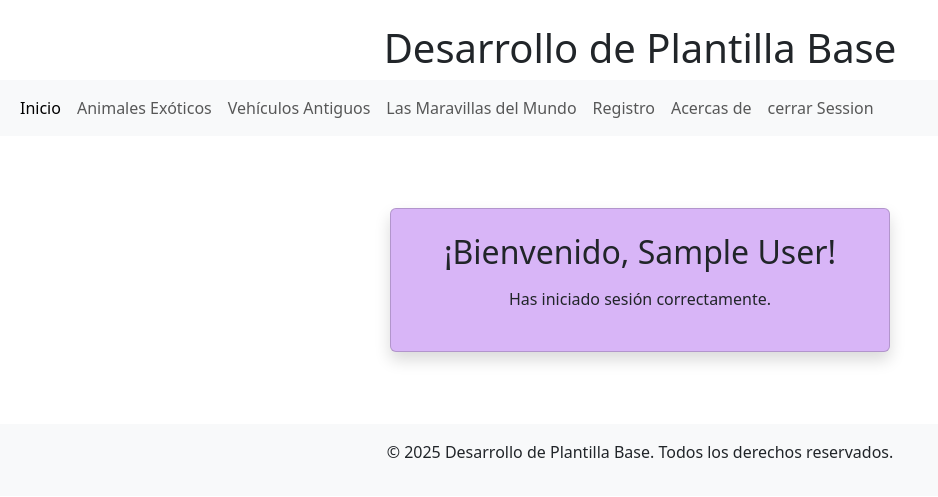
After one commit to CarvajalGael/pagina_plantillas, a Flask app: page /bienvenido in a window 1280 px wide. The commit adds this page. Shown: the top 497 px of the page, without its empty margins (0-938 px from the left). Run offline with Flask 3, Linux system fonts and the light colour scheme; the visitor is signed in with stand-in values (Sample User, id 1).

Commit message:
bienvenido

```diff
--- a/app.py
+++ b/app.py
@@ -2,28 +2,39 @@ from flask import Flask, render_template, request, redirect, url_for, flash, ses
 
 app = Flask(__name__)
 
+USUARIOS_REGISTRADOS = {
+    'admin@correo.com': {
+        'password': 'admin123',
+        'nombre': 'administrador',
+    }
+}
+
 app.config['SECRET_KEY'] = 'una_clave_secreta_muy_larga_y_dificil_de_adivinar'
+
 
 @app.route("/")
 def index():
     return render_template("index.html")
 
+
 @app.route("/animales")
 def animales():
     return render_template("animales.html")
+
 
 @app.route("/autos")
 def autos():
     return render_template("autos.html")
 
+
 @app.route("/registro")
 def registro():
     return render_template("registro.html")
 
+
 @app.route("/maravillas")
 def maravillas():
     return render_template("maravillas.html")
-
 
 
 @app.route("/registrame", methods=["GET", "POST"])
@@ -51,27 +62,49 @@ def registrame():
     return render_template("registro.html")
 
 
-def validaLogin():
-    password = request.form.get('password')
+@app.route("/login", methods=["GET", "POST"])
+def login():
+    if request.method == "POST":
+        email = request.form.get('email')
+        password = request.form.get('password')
 
-    if not email or not password:
-        flash("pr favor de ingresar email y contraseña", "error")
-    elif email not in USUARIOS_REGISTRADOS:
-        flash("Correo no registrado", "error")
-    elif USUARIOS_REGISTRADOS[email]['password'] != password:
-        flash("Contraseña incorrecta", "error")
-    else:
-        session['usuario_email'] = email
-        session['usuario_nombre'] = USUARIOS_REGISTRADOS[email]['nombre']
-        session['logeando'] = True
+        if not email or not password:
+            flash("Por favor, ingresa tu email y contraseña", "error")
+        elif email not in USUARIOS_REGISTRADOS:
+            flash("Correo no registrado", "error")
+        elif USUARIOS_REGISTRADOS[email]['password'] != password:
+            flash("Contraseña incorrecta", "error")
+        else:
+            session['usuario_email'] = email
+            session['usuario_nombre'] = USUARIOS_REGISTRADOS[email]['nombre']
+            session['logeando'] = True
 
-        flash("Inicio de sesión exitoso", "success")
-        return redirect(url_for('bienvenido'))
+            flash("Inicio de sesión exitoso", "success")
+            return redirect(url_for('bienvenido'))
+
+    return render_template("login.html")
+
+
+@app.route("/bienvenido")
+def bienvenido():
+    if 'logeando' not in session or not session['logeando']:
+        flash("Por favor, inicia sesión primero", "error")
+        return redirect(url_for('login'))
+
+    return render_template("bienvenido.html", nombre=session['usuario_nombre'])
 
 
 @app.route("/acercas")
 def acercas():
     return render_template("acercas.html")
 
+
+@app.route("/logout")
+def logout():
+    session.clear()
+    flash("Sesión cerrada correctamente", "success")
+    return redirect(url_for('index'))
+
+
 if __name__ == '__main__':
     app.run(debug=True)
--- /dev/null
+++ b/templates/bienvenido.html
@@ -0,0 +1,10 @@
+{% extends "base.html" %}
+
+{% block contenido %}
+<div class="container py-5 text-center">
+    <div class="card shadow p-4 mx-auto" style="max-width: 500px; background-color: #d8b5f7;">
+        <h2 class="text-dark mb-3">¡Bienvenido, {{ nombre }}! </h2>
+        <p class="text-dark">Has iniciado sesión correctamente.</p>
+    </div>
+</div>
+{% endblock %}
--- a/templates/login.html
+++ b/templates/login.html
@@ -20,13 +20,17 @@
         </div>
 
 
-        <form method="POST" action="{{ url_for('validaLogin') }}">
+        <form method="POST" action="{{ url_for('login') }}">
         <div class="mb-3">
             <input type="email" class="form-control" name="email" required placeholder="Correo electrónico" value="{{ request.form.get('email', '') }}">
         </div>
 
         <div class="mb-3">
             <input type="password" class="form-control" name="password" required placeholder="Contraseña">
+        </div>
+
+        <div class="col-md-6">
+            <input type="text" class="form-control" id="nombreCompleto" name="nombreCompleto" placeholder="Nombre" required value="{{ request.form.get('nombreCompleto', '') }}">
         </div>
 
         <div class="d-grid">
```
